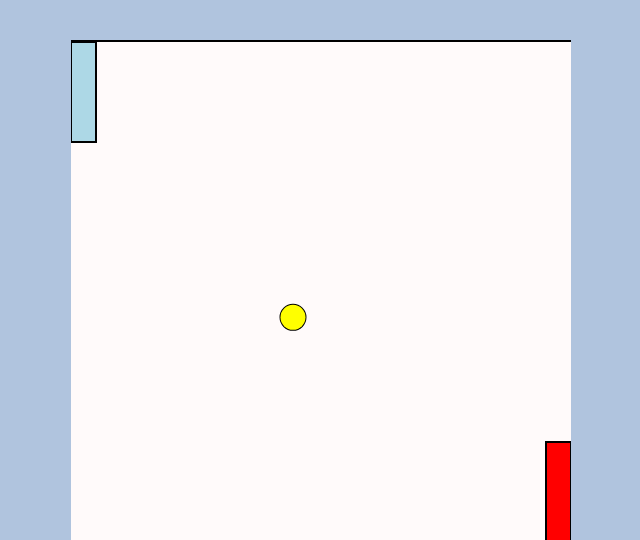
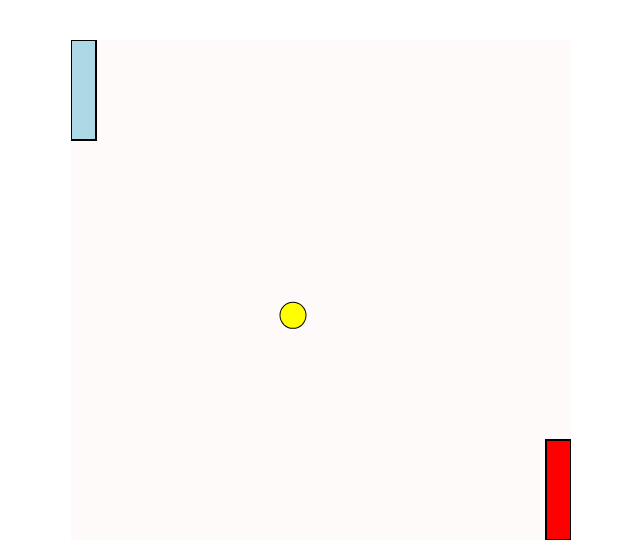
Before and after one commit to sreelakshmig-science/TinkerHub-2.0---UselesPing-Pong, a plain HTML site: page index.html in a window 1280 px wide. Shown: the top 540 px of the page, without its empty margins (319-959 px from the left). Drawn offline with Linux system fonts and the light colour scheme.

Commit message:
Update style.css

```diff
--- a/style.css
+++ b/style.css
@@ -1,6 +1,4 @@
-body{
-    background-color: lightsteelblue;
-    font-family: Montserrat;
+
 
 }
 #gameBoard{
```
